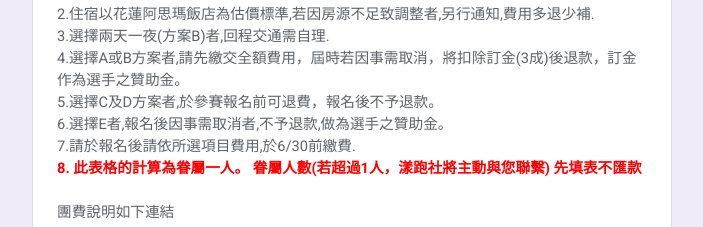
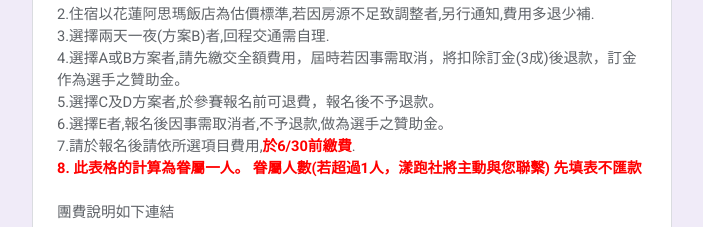
Before and after one commit to auestin/emba-form, a React (Vite) app: page / in a window 1280 px wide. Shown: the part 1660-1887 px from the top of the page, without its empty margins (288-991 px from the left). Built offline with nearby package versions, Linux system fonts and the light colour scheme; a web font is replaced by a local one.

Commit message:
style: highlight payment deadline in red and bold

```diff
--- a/src/App.jsx
+++ b/src/App.jsx
@@ -249,7 +249,7 @@ function App() {
               4.選擇A或B方案者,請先繳交全額費用，屆時若因事需取消，將扣除訂金(3成)後退款，訂金作為選手之贊助金。<br />
               5.選擇C及D方案者,於參賽報名前可退費，報名後不予退款。<br />
               6.選擇E者,報名後因事需取消者,不予退款,做為選手之贊助金。<br />
-              7.請於報名後請依所選項目費用,於6/30前繳費.<br />
+              7.請於報名後請依所選項目費用,<span style={{ color: 'red', fontWeight: 'bold' }}>於6/30前繳費</span>.<br />
               <span style={{ color: 'red', fontWeight: 'bold' }}>8. 此表格的計算為眷屬一人。 眷屬人數(若超過1人，漾跑社將主動與您聯繫)  先填表不匯款</span><br /><br />
               團費說明如下連結<br />
               https://drive.google.com/drive/folders/13bahDQw0hZVc7lTEq8BTxkP7gVSZvbwD?usp=sharing<br />
```
